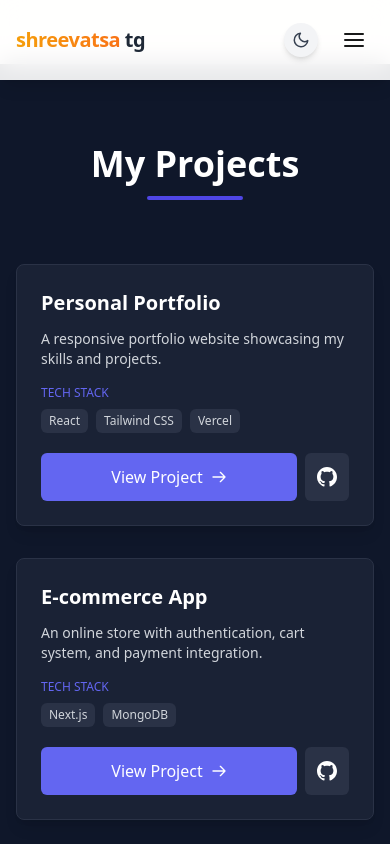
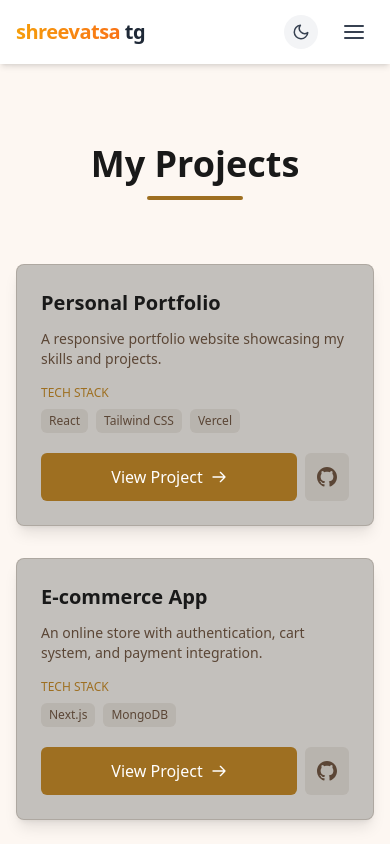
Before and after one commit to Shreevatsatg/shreevatsatg.com, a React (Vite) app: page /projects in a window 390 px wide. Shown: the top 844 px of the page. Built offline with nearby package versions, Linux system fonts and the light colour scheme.

Commit message:
navbar bug and dark mode bug fixes

```diff
--- a/src/components/navbar.jsx
+++ b/src/components/navbar.jsx
@@ -4,7 +4,6 @@ import { FiMenu, FiSun, FiMoon, FiX } from "react-icons/fi";
 
 export default function Navbar({ darkMode, setDarkMode }) {
   const [isOpen, setIsOpen] = useState(false);
-  const [scrolled, setScrolled] = useState(false);
 
   // Close menu when clicking outside
   useEffect(() => {
@@ -15,33 +14,16 @@ export default function Navbar({ darkMode, setDarkMode }) {
     };
     document.addEventListener("click", closeMenu);
 
-    // Reverse scroll tracking - become transparent as we scroll down
-    const handleScroll = () => {
-      setScrolled(window.scrollY > 20);
-    };
-
-    // Set initial state (not scrolled at top)
-    setScrolled(false);
-    window.addEventListener("scroll", handleScroll);
-
     return () => {
       document.removeEventListener("click", closeMenu);
-      window.removeEventListener("scroll", handleScroll);
     };
   }, []);
 
-  // REVERSE behavior: solid at top, transparent when scrolled
-  const navbarStyle = scrolled
-    ? "py-3 bg-transparent dark:bg-transparent backdrop-filter-none shadow-none"
-    : "py-5 bg-white/90 dark:bg-gray-900/90 backdrop-blur-md shadow-lg";
-
   return (
     <>
-      <nav
-        className={`fixed top-0 left-0 right-0 z-50 transition-all duration-300 ${navbarStyle}`}
-      >
-        <div className="container mx-auto px-4 md:px-8 flex items-center justify-between">
-          {/* Logo with subtle effect */}
+      <nav className="fixed top-0 left-0 right-0 z-50 bg-white dark:bg-gray-900 shadow-md">
+        <div className="container mx-auto px-4 md:px-8 h-16 flex items-center justify-between">
+          {/* Logo */}
           <Link
             to="/"
             className="text-xl md:text-2xl font-bold tracking-tight text-gray-800 dark:text-white transition-transform duration-300 hover:scale-105"
@@ -71,61 +53,65 @@ export default function Navbar({ darkMode, setDarkMode }) {
 
             <Link
               to="/blog"
-              className="px-5 py-2 bg-white dark:bg-gray-800 border border-amber-500 dark:border-amber-400 text-amber-600 dark:text-amber-400 rounded-full font-medium shadow-sm hover:shadow-md transition-all duration-300 hover:-translate-y-0.5"
+              className="px-5 py-2 bg-gray-100 dark:bg-gray-800 border border-amber-500 dark:border-amber-400 text-amber-600 dark:text-amber-400 rounded-full font-medium hover:shadow-md transition-all duration-300 hover:-translate-y-0.5"
             >
               My Blog
             </Link>
 
-            {/* Dark Mode Toggle - Desktop */}
+            {/* Dark Mode Toggle */}
             <button
               onClick={() => setDarkMode(!darkMode)}
-              className="p-2 rounded-full bg-gray-100 dark:bg-gray-700 shadow-md hover:shadow-lg transition-all duration-300 hover:-translate-y-0.5 focus:outline-none focus:ring-2 focus:ring-amber-500 focus:ring-opacity-50"
+              className="p-2 rounded-full bg-gray-100 dark:bg-gray-800 hover:shadow-md transition-all duration-300 hover:-translate-y-0.5 focus:outline-none focus:ring-2 focus:ring-amber-500 focus:ring-opacity-50"
               aria-label={darkMode ? "Switch to light mode" : "Switch to dark mode"}
             >
               {darkMode ? (
                 <FiSun className="text-amber-400 text-xl" />
               ) : (
-                <FiMoon className="text-gray-700 text-xl" />
+                <FiMoon className="text-gray-700 dark:text-gray-200 text-xl" />
               )}
             </button>
           </div>
 
           {/* Mobile Navigation */}
           <div className="md:hidden flex items-center gap-4">
-            {/* Dark Mode Button */}
+            {/* Dark Mode Toggle */}
             <button
               onClick={() => setDarkMode(!darkMode)}
-              className="p-2 rounded-full bg-gray-100 dark:bg-gray-700 shadow-md transition-all duration-300 focus:outline-none focus:ring-2 focus:ring-amber-500 focus:ring-opacity-50"
+              className="p-2 rounded-full bg-gray-100 dark:bg-gray-800 transition-all duration-300 focus:outline-none focus:ring-2 focus:ring-amber-500 focus:ring-opacity-50"
               aria-label={darkMode ? "Switch to light mode" : "Switch to dark mode"}
             >
               {darkMode ? (
                 <FiSun className="text-amber-400 text-lg" />
               ) : (
-                <FiMoon className="text-gray-700 text-lg" />
+                <FiMoon className="text-gray-700 dark:text-gray-200 text-lg" />
               )}
             </button>
 
-            {/* Hamburger Menu Button */}
+            {/* Menu Button */}
             <button
               onClick={(e) => {
                 e.stopPropagation();
                 setIsOpen(!isOpen);
               }}
-              className="menu-button p-2 rounded-lg hover:bg-gray-100 dark:hover:bg-gray-700 transition-all duration-300 focus:outline-none focus:ring-2 focus:ring-amber-500 focus:ring-opacity-50"
+              className="menu-button p-2 rounded-lg hover:bg-gray-100 dark:hover:bg-gray-800 transition-all duration-300 focus:outline-none focus:ring-2 focus:ring-amber-500 focus:ring-opacity-50"
               aria-expanded={isOpen}
               aria-label="Main menu"
             >
-              {isOpen ? <FiX className="text-2xl" /> : <FiMenu className="text-2xl" />}
+              {isOpen ? (
+                <FiX className="text-2xl text-gray-700 dark:text-gray-200" />
+              ) : (
+                <FiMenu className="text-2xl text-gray-700 dark:text-gray-200" />
+              )}
             </button>
           </div>
         </div>
       </nav>
 
-      {/* Mobile Menu Dropdown - Separated from navbar for better mobile experience */}
+      {/* Mobile Menu */}
       {isOpen && (
         <div
-          className="nav-menu md:hidden fixed top-[60px] left-0 right-0 z-40 bg-white dark:bg-gray-800 shadow-lg"
-          style={{ maxHeight: 'calc(100vh - 60px)', overflowY: 'auto' }}
+          className="nav-menu md:hidden fixed top-16 left-0 right-0 z-40 bg-white dark:bg-gray-900 shadow-lg"
+          style={{ maxHeight: 'calc(100vh - 64px)', overflowY: 'auto' }}
         >
           <div className="container mx-auto px-4 py-2">
             <div className="flex flex-col divide-y divide-gray-200 dark:divide-gray-700">
@@ -155,8 +141,8 @@ export default function Navbar({ darkMode, setDarkMode }) {
         </div>
       )}
 
-      {/* Spacer to prevent content from hiding under the navbar */}
-      <div className={`h-16 ${scrolled ? 'md:h-14' : 'md:h-20'} transition-all duration-300`}></div>
+      {/* Spacer */}
+      <div className="h-16"></div>
     </>
   );
 }
--- a/src/pages/projects.jsx
+++ b/src/pages/projects.jsx
@@ -24,27 +24,30 @@ const projects = [
 
 const Projects = () => {
   return (
-    <section className="py-20 bg-[#0f172a] min-h-screen">
+    <section className="py-20 bg-[#FDF7F2] dark:bg-[#0f172a] min-h-screen">
       <div className="max-w-6xl mx-auto px-4 sm:px-6 lg:px-8">
         <div className="text-center mb-16">
-          <h2 className="text-4xl font-bold text-white mb-3">My Projects</h2>
-          <div className="w-24 h-1 bg-indigo-600 mx-auto rounded-full"></div>
+          <h2 className="text-4xl font-bold text-[#191919] dark:text-white mb-3">My Projects</h2>
+          <div className="w-24 h-1 bg-[#9E6F21] dark:bg-indigo-600 mx-auto rounded-full"></div>
         </div>
 
         <div className="grid grid-cols-1 md:grid-cols-2 lg:grid-cols-3 gap-8">
           {projects.map((project, index) => (
             <div
               key={index}
-              className="bg-[#1a2235] rounded-lg overflow-hidden border border-[#2a3246] shadow-lg"
+              className="bg-[#c3c0bc] dark:bg-[#1a2235] rounded-lg overflow-hidden border border-[#5B4636]/20 dark:border-[#2a3246] shadow-lg hover:shadow-xl transition-shadow duration-300"
             >
               <div className="p-6">
-                <h3 className="text-xl font-bold text-white mb-3">{project.title}</h3>
-                <p className="text-gray-300 mb-4 text-sm">{project.description}</p>
+                <h3 className="text-xl font-bold text-[#191919] dark:text-white mb-3">{project.title}</h3>
+                <p className="text-[#5B4636] dark:text-gray-300 mb-4 text-sm">{project.description}</p>
                 <div className="mb-5">
-                  <p className="text-[#6366f1] text-xs font-medium uppercase mb-2">Tech Stack</p>
+                  <p className="text-[#9E6F21] dark:text-[#6366f1] text-xs font-medium uppercase mb-2">Tech Stack</p>
                   <div className="flex flex-wrap gap-2">
                     {project.tech.map((tech, i) => (
-                      <span key={i} className="px-2 py-1 bg-[#2a3246] text-gray-300 text-xs rounded-md">
+                      <span
+                        key={i}
+                        className="px-2 py-1 bg-[#5B4636]/10 dark:bg-[#2a3246] text-[#5B4636] dark:text-gray-300 text-xs rounded-md"
+                      >
                         {tech}
                       </span>
                     ))}
@@ -55,7 +58,7 @@ const Projects = () => {
                     href={project.link}
                     target="_blank"
                     rel="noopener noreferrer"
-                    className="inline-flex items-center justify-center flex-1 py-3 px-4 bg-[#6366f1] hover:bg-[#4f46e5] text-white font-medium rounded-md transition-colors duration-200"
+                    className="inline-flex items-center justify-center flex-1 py-3 px-4 bg-[#9E6F21] hover:bg-[#8A5F11] dark:bg-[#6366f1] dark:hover:bg-[#4f46e5] text-white font-medium rounded-md transition-colors duration-200"
                   >
                     <span>View Project</span>
                     <svg className="w-4 h-4 ml-2" fill="none" stroke="currentColor" viewBox="0 0 24 24" xmlns="http://www.w3.org/2000/svg">
@@ -66,7 +69,7 @@ const Projects = () => {
                     href={project.github}
                     target="_blank"
                     rel="noopener noreferrer"
-                    className="inline-flex items-center justify-center p-3 bg-[#2a3246] hover:bg-[#343e56] text-white rounded-md transition-colors duration-200"
+                    className="inline-flex items-center justify-center p-3 bg-[#5B4636]/10 hover:bg-[#5B4636]/20 dark:bg-[#2a3246] dark:hover:bg-[#343e56] text-[#5B4636] dark:text-white rounded-md transition-colors duration-200"
                   >
                     <svg xmlns="http://www.w3.org/2000/svg" width="20" height="20" fill="currentColor" viewBox="0 0 24 24">
                       <path d="M12 0c-6.626 0-12 5.373-12 12 0 5.302 3.438 9.8 8.207 11.387.599.111.793-.261.793-.577v-2.234c-3.338.726-4.033-1.416-4.033-1.416-.546-1.387-1.333-1.756-1.333-1.756-1.089-.745.083-.729.083-.729 1.205.084 1.839 1.237 1.839 1.237 1.07 1.834 2.807 1.304 3.492.997.107-.775.418-1.305.762-1.604-2.665-.305-5.467-1.334-5.467-5.931 0-1.311.469-2.381 1.236-3.221-.124-.303-.535-1.524.117-3.176 0 0 1.008-.322 3.301 1.23.957-.266 1.983-.399 3.003-.404 1.02.005 2.047.138 3.006.404 2.291-1.552 3.297-1.23 3.297-1.23.653 1.653.242 2.874.118 3.176.77.84 1.235 1.911 1.235 3.221 0 4.609-2.807 5.624-5.479 5.921.43.372.823 1.102.823 2.222v3.293c0 .319.192.694.801.576 4.765-1.589 8.199-6.086 8.199-11.386 0-6.627-5.373-12-12-12z"/>
@@ -83,7 +86,7 @@ const Projects = () => {
             href="https://github.com/yourusername"
             target="_blank"
             rel="noopener noreferrer"
-            className="inline-flex items-center justify-center py-3 px-6 bg-[#2a3246] hover:bg-[#343e56] text-white font-medium rounded-md transition-colors duration-200"
+            className="inline-flex items-center justify-center py-3 px-6 bg-[#5B4636]/10 hover:bg-[#5B4636]/20 dark:bg-[#2a3246] dark:hover:bg-[#343e56] text-[#5B4636] dark:text-white font-medium rounded-md transition-colors duration-200"
           >
             <svg xmlns="http://www.w3.org/2000/svg" width="24" height="24" fill="currentColor" viewBox="0 0 24 24" className="mr-2">
               <path d="M12 0c-6.626 0-12 5.373-12 12 0 5.302 3.438 9.8 8.207 11.387.599.111.793-.261.793-.577v-2.234c-3.338.726-4.033-1.416-4.033-1.416-.546-1.387-1.333-1.756-1.333-1.756-1.089-.745.083-.729.083-.729 1.205.084 1.839 1.237 1.839 1.237 1.07 1.834 2.807 1.304 3.492.997.107-.775.418-1.305.762-1.604-2.665-.305-5.467-1.334-5.467-5.931 0-1.311.469-2.381 1.236-3.221-.124-.303-.535-1.524.117-3.176 0 0 1.008-.322 3.301 1.23.957-.266 1.983-.399 3.003-.404 1.02.005 2.047.138 3.006.404 2.291-1.552 3.297-1.23 3.297-1.23.653 1.653.242 2.874.118 3.176.77.84 1.235 1.911 1.235 3.221 0 4.609-2.807 5.624-5.479 5.921.43.372.823 1.102.823 2.222v3.293c0 .319.192.694.801.576 4.765-1.589 8.199-6.086 8.199-11.386 0-6.627-5.373-12-12-12z"/>
```
Also changed, not shown: src/pages/blog.jsx (+17 -17 lines).
